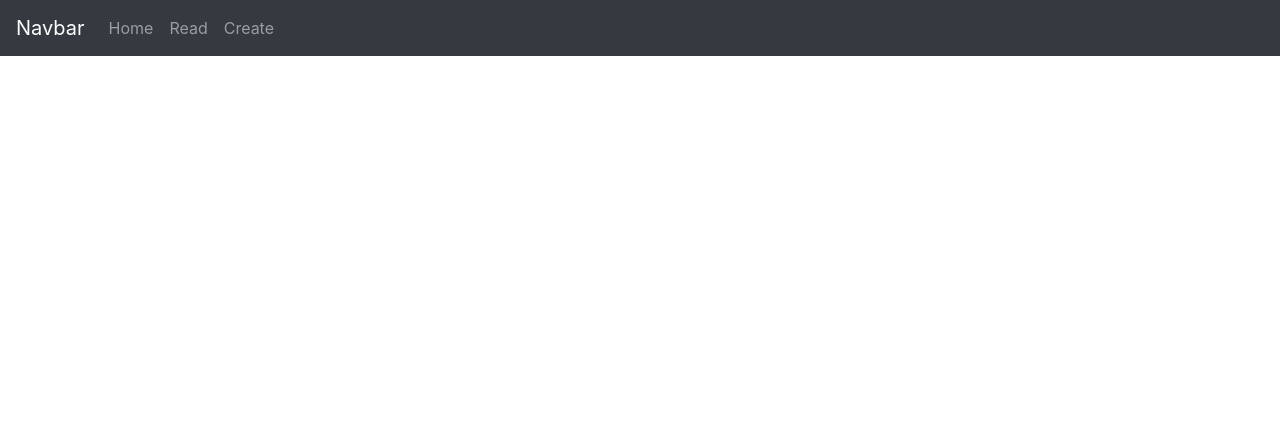
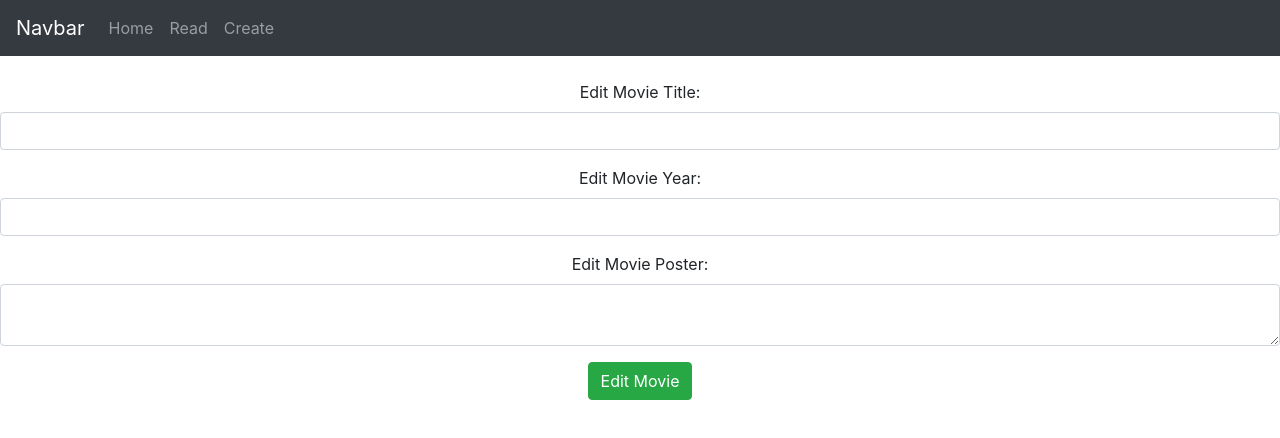
Before and after one commit to JakeWright131/datarep_lab11, a React (Create React App) app: page /edit/1 in a window 1280 px wide. Shown: the top 438 px of the page. Built offline with nearby package versions, Linux system fonts and the light colour scheme; no server answers.

Commit message:
Lab Complete

```diff
--- a/src/App.js
+++ b/src/App.js
@@ -12,6 +12,7 @@
 import { BrowserRouter as Router, Switch, Route } from 'react-router-dom';
 import { Create } from './components/create';
 import { Read } from './components/read';
+import { Edit } from './components/edit';
 
 //Creates the single page application
 //application displays text and the time
@@ -21,6 +22,7 @@
 //navbar is displayed on the web application for navigation
 //added routing to the web application
 
+//added edit component
 
 class App extends Component {
   render() {
@@ -37,11 +39,13 @@
             </Nav>
           </Navbar>
 
+
           <br />
           <Switch>
             <Route path='/' component={Content} exact />
             <Route path='/create' component={Create} exact />
             <Route path='/read' component={Read} exact />
+            <Route path='/edit/:id' component={Edit} exact />
           </Switch>
         </div>
       </Router>
--- /dev/null
+++ b/src/components/edit.js
@@ -0,0 +1,137 @@
+import React from 'react';
+import axios from 'axios';
+
+export class Edit extends React.Component {
+    //renders the components onto the webpage
+    //text is outputted onto the webpage
+    //users can edit content on the webpage
+
+    constructor() {
+        super();
+
+        this.onSubmit = this.onSubmit.bind(this);
+        this.onChangeTitle = this.onChangeTitle.bind(this);
+        this.onChangeYear = this.onChangeYear.bind(this);
+        this.onChangePoster = this.onChangePoster.bind(this);
+
+
+        this.state = {
+            Title: '',
+            Year: '',
+            Poster: '',
+        }
+    }
+
+    //lifecycle hook becomes active when in the view
+    componentDidMount() {
+        console.log(this.props.match.params.id);
+
+        axios.get('http://localhost:4000/api/movies/' + this.props.match.params.id)
+            .then(response => {
+                this.setState({
+                    _id: response.data._id,
+                    Title: response.data.title,
+                    Year: response.data.year,
+                    Poster: response.data.poster
+                })
+            })
+            .catch((error) => {
+                console.log(error);
+            });
+    }
+
+    //Targets title value to change
+    onChangeTitle(e) {
+        this.setState({
+            Title: e.target.value
+        });
+    }
+
+    //Targets Year value to change
+    onChangeYear(e) {
+        this.setState({
+            Year: e.target.value
+        });
+    }
+
+    //Targets Poster value to change
+    onChangePoster(e) {
+        this.setState({
+            Poster: e.target.value
+        });
+    }
+
+    //On submit the values of title,year and poster are output to the screen by an alert
+    //submits post request to localhost 4000/api/movies
+    //submits put request to localhost 4000/api/movies to update the movie info
+    onSubmit(e) {
+        e.preventDefault();
+        alert("Movie: " + this.state.Title + " Was Added Successfully" + this.state.Year + "" + this.state.Poster)
+
+        const newMovie = {
+            title: this.state.Title,
+            year: this.state.Year,
+            poster: this.state.Poster,
+            _id: this.state._id
+        }
+
+        axios.put('http://localhost:4000/api/movies/' + this.state._id, newMovie)
+            .then(res => {
+                console.log(res.data)
+            })
+            .catch();
+
+        //sends new objects to the webpage
+        //outputs data to the console
+        //throws error if there is a problem
+        //     axios.post('http://localhost:4000/api/movies', newMovie)
+        //     .then((res)=>{
+        //         console.log(res);
+        //     })
+        //     .catch((err)=>{
+        //         console.log(err);
+        //     });
+    }
+
+    //form field is displayed onto webpage with text areas
+    //user can edit movie name, year and poster
+    render() {
+        return (
+            <div className='App'>
+                <form onSubmit={this.onSubmit}>
+                    <div className='form-group'>
+                        <label>Edit Movie Title: </label>
+                        <input type='text'
+                            className='form-control'
+                            value={this.state.Title}
+                            onChange={this.onChangeTitle}></input>
+                    </div>
+
+                    <div className="form-group">
+                        <label>Edit Movie Year: </label>
+                        <input type='text'
+                            className='form-control'
+                            value={this.state.Year}
+                            onChange={this.onChangeYear}></input>
+                        <div className="form-group">
+
+                        </div>
+
+                        <div className='form-group'>
+                            <label>Edit Movie Poster: </label>
+                            <textarea type='text'
+                                className='form-control'
+                                value={this.state.Poster}
+                                onChange={this.onChangePoster}></textarea>
+                        </div>
+                    </div>
+                    <input type='submit'
+                        value='Edit Movie'
+                        className='btn btn-success'></input>
+                </form>
+            </div>
+
+        );
+    }
+
+}
--- a/src/components/movieItem.js
+++ b/src/components/movieItem.js
@@ -1,9 +1,11 @@
 import React from 'react';
 import Card from 'react-bootstrap/Card';
+import { Link, link } from 'react-router-dom';
 export class MovieItem extends React.Component {
     //renders the components onto the webpage
     //outputting movie title, year and poster to the screen
     //imported card element from bootstrap
+    //imported link element to card
 
     render() {
         return (
@@ -19,6 +21,7 @@
                             </footer>
                         </blockquote>
                     </Card.Body>
+                    <Link to={"/edit/" + this.props.movie._id} className="btn btn-warning">Edit</Link>
                 </Card>
             </div>
         );
```
Also changed, not shown: 1 other file (tests, documents, lock files or other folders).
